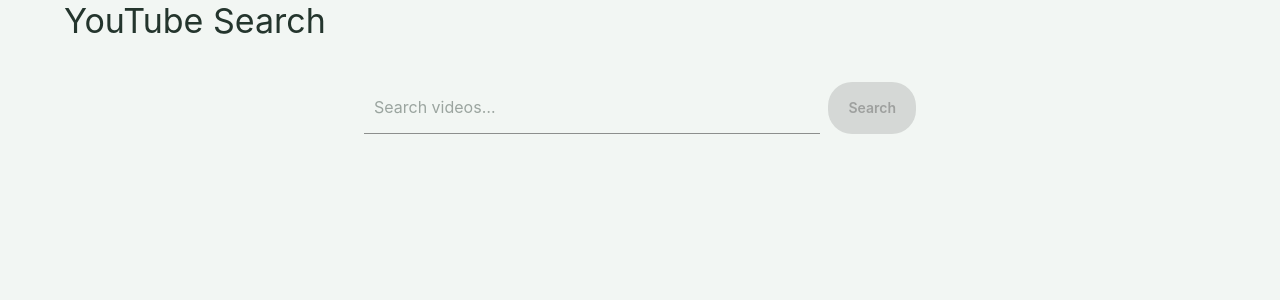
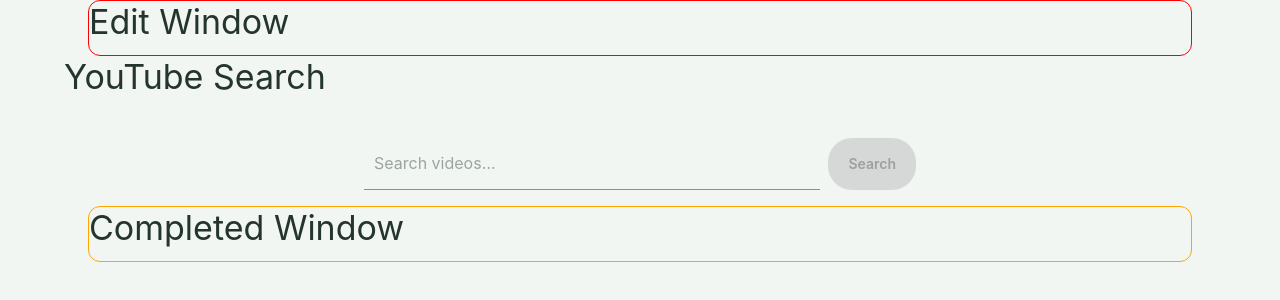
Before and after one commit to mirkofebbo/forest-recomposer, a React (Vite) app: page / in a window 1280 px wide. Shown: the top 300 px of the page. Built offline with nearby package versions, Linux system fonts and the light colour scheme.

Commit message:
added debug mode

```diff
--- a/src/App.tsx
+++ b/src/App.tsx
@@ -1,15 +1,21 @@
 import React, { useState } from "react";
 import { Container, Typography, Box, Link, Button, Input } from '@mui/material';
-import VideoSearch from "./components/videoSearch";
+
+import EditListWindow from "./components/editListWindow";
+import VideoSearch from "./components/videoSearchWindow";
+import CompletedListWindow from "./components/completedListWindow";
+
+const MODE: string = "DEBUG";
 
 export default function App() {
 
 
   return (
     <Container>
+      <EditListWindow mode={MODE}/>
       <Typography variant="h4" gutterBottom>YouTube Search</Typography>
-
-      <VideoSearch />
+      <VideoSearch mode={MODE} />
+      <CompletedListWindow mode={MODE}/>
     </Container>
   );
 }
--- /dev/null
+++ b/src/components/completedListWindow.tsx
@@ -0,0 +1,14 @@
+import React, { useState } from "react";
+import { Container, Typography, Box, Link, Button } from '@mui/material';
+
+export default function CompletedListWindow({mode}: {mode?: string} ) {
+
+
+    return (
+        <Container>
+            <Box sx={ mode === "DEBUG" ? { border: '1px solid orange',  borderRadius: 1 } : {} }>
+                <Typography variant="h4" gutterBottom>Completed Window</Typography>
+            </Box>
+        </Container>
+    );
+}
--- /dev/null
+++ b/src/components/editListWindow.tsx
@@ -0,0 +1,14 @@
+import React, { useState } from "react";
+import { Container, Typography, Box, Link, Button } from '@mui/material';
+
+export default function EditListWindow({mode}: {mode?: string} ) {
+
+
+    return (
+        <Container>
+            <Box sx={ mode === "DEBUG" ? { border: '1px solid red',  borderRadius: 1 } : {} }>
+                <Typography variant="h4" gutterBottom>Edit Window</Typography>
+            </Box>
+        </Container>
+    );
+}
--- a/src/components/videoSearch.tsx
+++ b/src/components/videoSearchWindow.tsx
@@ -2,7 +2,7 @@
 import { Container, Typography, Box, Link, Button, Input } from '@mui/material';
 import { searchYouTubeVideos, type YouTubeSearchItem } from "./youtubeSearch";
 
-export default function VideoSearch() {
+export default function VideoSearch( {mode}: {mode?: string} ) {
   const [query, setQuery] = useState("");
   const [items, setItems] = useState<YouTubeSearchItem[]>([]);
   const [loading, setLoading] = useState(false);
@@ -24,7 +24,6 @@
 
   return (
     <Container maxWidth="sm" sx={{ marginTop: 5 }}>
-
       <Box component="form" onSubmit={onSearch} sx={{ display: "flex", gap: 1, marginBottom: 2 }}>
       <Input
         value={query}
```
